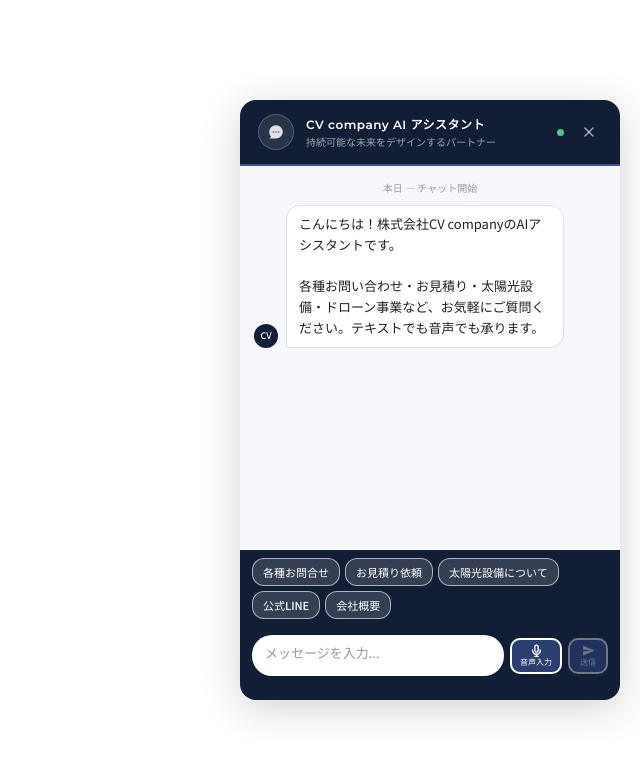
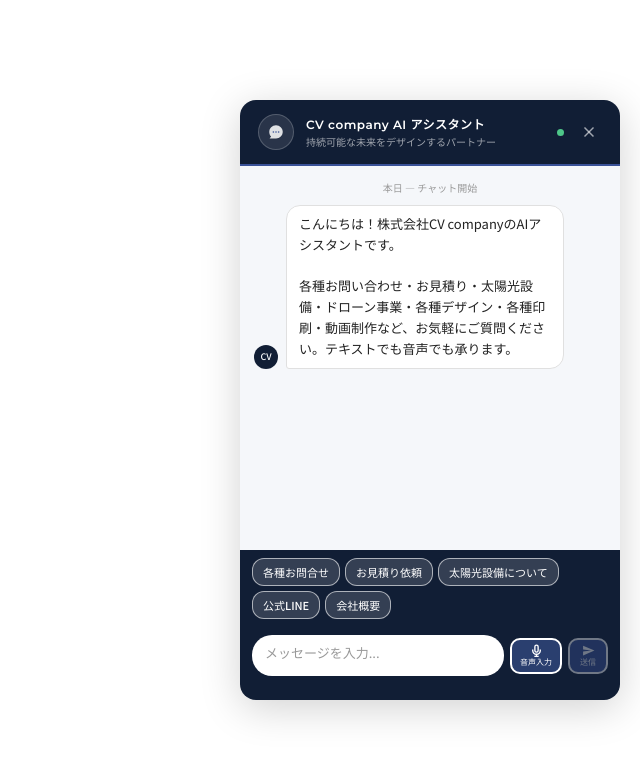
Before and after one commit to cv-company/cv-chatbot, a plain HTML site: page public/index.html in a window 1280 px wide. Both pictures are taken after a click on the button 1228 px from the left and 744 px from the top of the page. Shown: the whole page, without its empty margins (640-1280 px from the left). Drawn offline with Linux system fonts and the light colour scheme.

Commit message:
Update index.html

```diff
--- a/public/index.html
+++ b/public/index.html
@@ -261,7 +261,7 @@
       <div class="message-avatar">CV</div>
       <div class="message-bubble">
         こんにちは！株式会社CV companyのAIアシスタントです。<br><br>
-       各種お問い合わせ・お見積り・太陽光設備・ドローン事業など、お気軽にご質問ください。テキストでも音声でも承ります。
+       各種お問い合わせ・お見積り・太陽光設備・ドローン事業・各種デザイン・各種印刷・動画制作など、お気軽にご質問ください。テキストでも音声でも承ります。
       </div>
     </div>
   </div>
```
